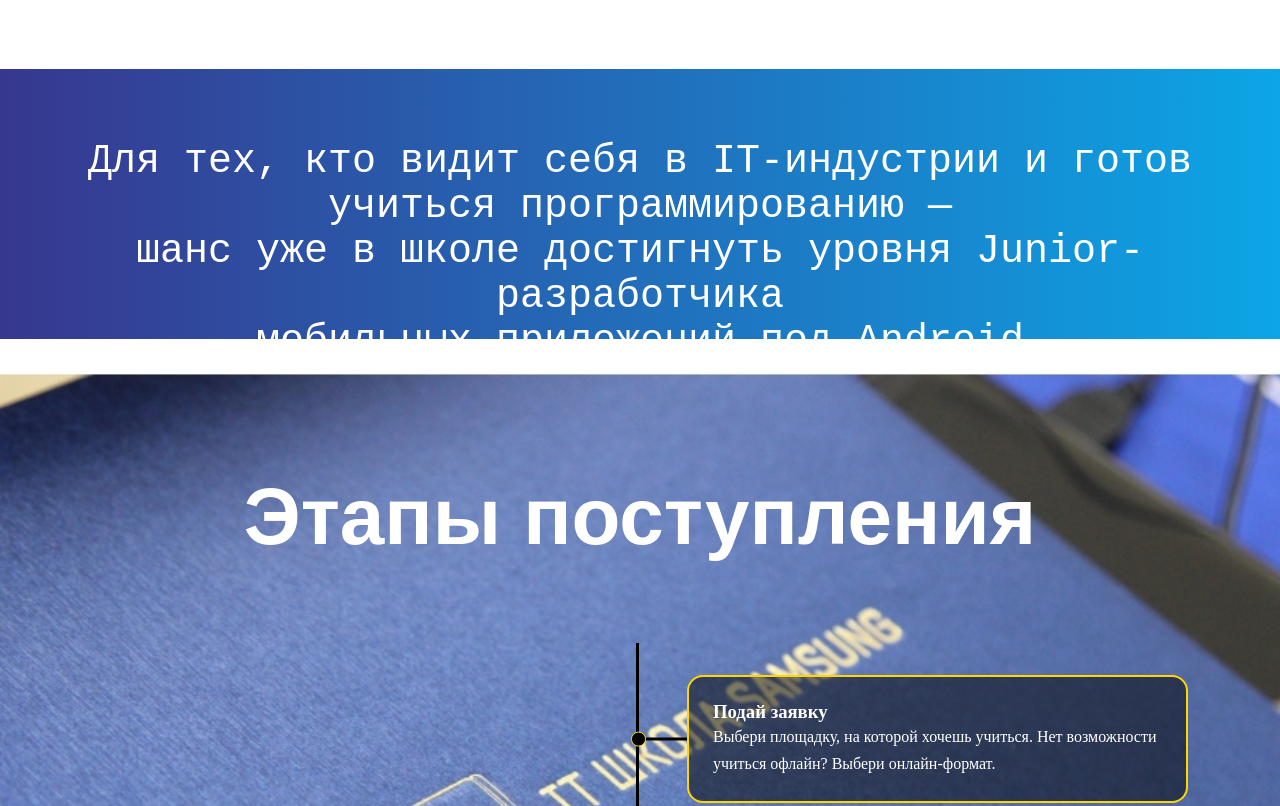
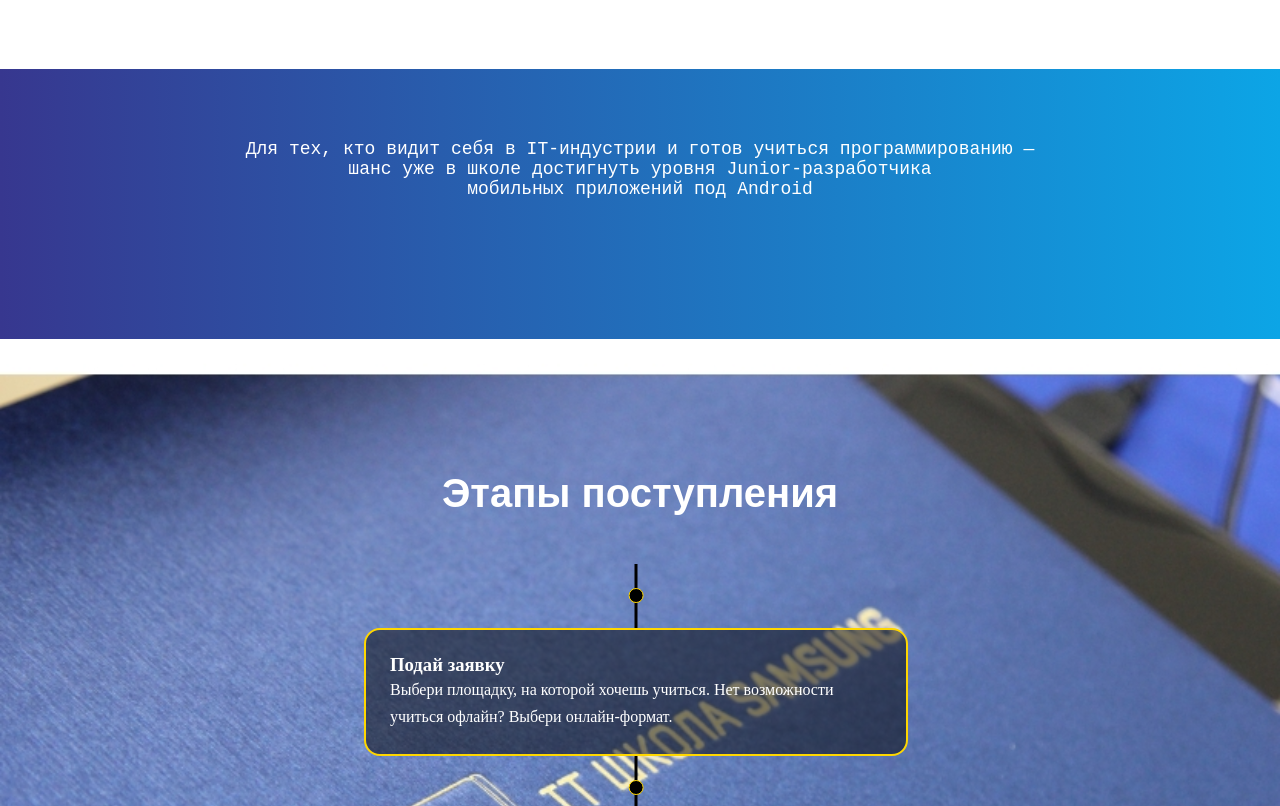
Before and after one commit to Rudnevds/mobil_site, a plain HTML site: page index2.html in a window 1280 px wide. Shown: the part 1680-2486 px from the top of the page. Drawn offline with Linux system fonts and the light colour scheme.

Commit message:
Update style2.css

```diff
--- a/style2.css
+++ b/style2.css
@@ -625,3 +625,55 @@ iframe {
 .fixed-button:hover {
     background-color: #0056b3;
 }
+
+@media (max-width:1300px) {
+
+    .wrapper h2{
+        font-size: 70px;
+        text-align: center;
+    }
+
+    .container2 h1 {
+        font-size: 40px;
+    }
+
+    .vstavka p {
+         font-size: 18px;
+     }
+
+     .timeline{
+        width: 80vw;
+     }
+
+     .timeline .chekpoint{
+        width: 100%;
+        transform: none;
+        padding-left: 0;
+        padding-right: 0;
+        border: none;
+     }
+
+     .timeline .chekpoint::before{
+        width: 3px;
+        height: 4em;
+        top: -2em;
+        left: 50%;
+        transform: translateX(-50%);
+     }
+
+     .timeline .chekpoint div::before{
+        top: -0.5em;
+        left: 50%;
+        transform: translateX(-50%);
+     }
+
+     .wrap .button{
+        left: -40%;
+     }
+
+     .fixed-button {
+        opacity:0;
+    }
+
+
+ }
```
